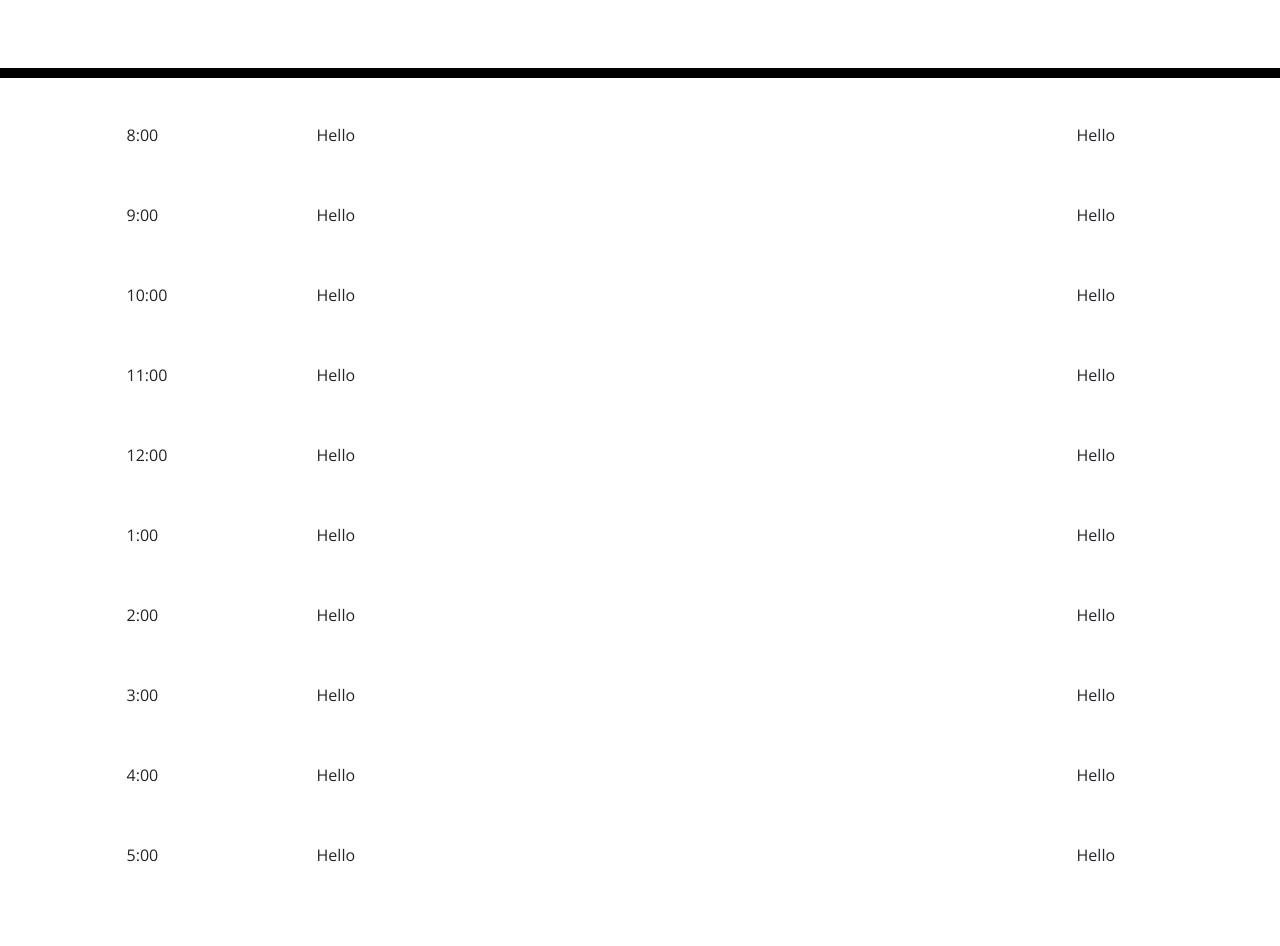
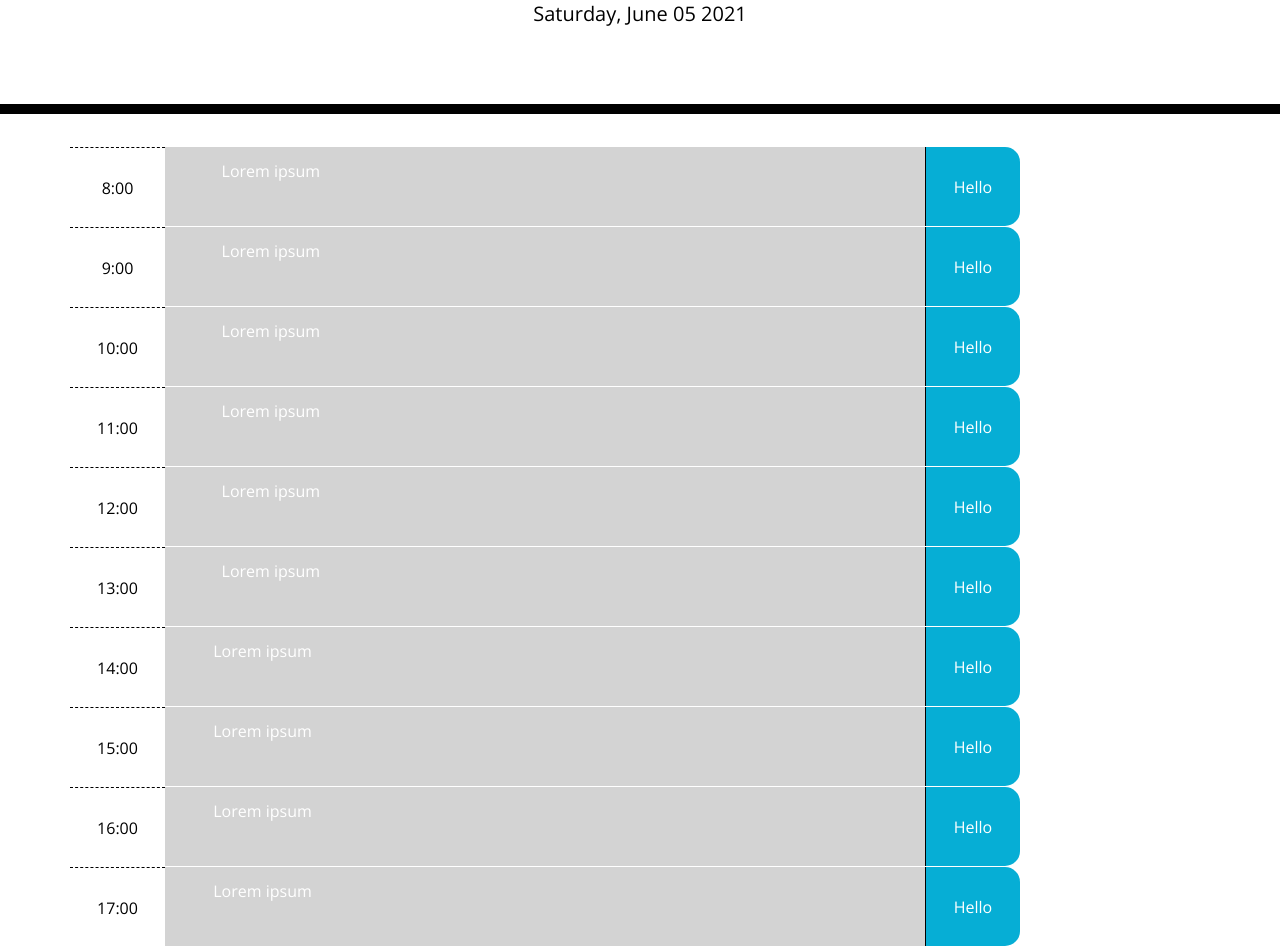
Before and after one commit to AZBDaniel/work-day-scheduler, a plain HTML site: page index.html in a window 1280 px wide. Shown: the part 190-1136 px from the top of the page. Before the commit the page ends 1100 px from the top, so only its background shows below. Drawn offline with nearby package versions, Linux system fonts and the light colour scheme.

Commit message:
color vs time working

```diff
--- a/assets/css/style.css
+++ b/assets/css/style.css
@@ -23,6 +23,7 @@ textarea{
 
 .description{
   white-space: pre-wrap;
+  text-align: left;
 }
 
 .time-block{
@@ -36,7 +37,7 @@ textarea{
   border-top: 1px solid white;;
 }
 
-.hour {
+.timeContainer {
   background-color: #ffffff;
   color: #000000;
   border-top: 1px dashed #000000;
--- a/assets/js/script.js
+++ b/assets/js/script.js
@@ -0,0 +1,19 @@
+
+const now = dayjs().format('dddd, MMMM DD YYYY');
+
+$("#currentDay").text(now);
+
+
+$('.time-block').each(function () {
+    const currentTimeHour = parseInt(dayjs().format('HH'));
+    var timeSlot = $(this).children('.timeContainer').text();
+    var timeSlotHour = parseInt(timeSlot.trim().split(':')[0]);
+    debugger
+    if (timeSlotHour < currentTimeHour) {
+        $(this).children('.description').addClass('past');
+    } else if (timeSlotHour == currentTimeHour) {
+        $(this).children('.description').addClass('present');
+    } else {
+        $(this).children('.description').addClass('future');
+    }
+});
--- a/index.html
+++ b/index.html
@@ -30,140 +30,123 @@
     </header>
 
     <div class="container">
-      <div class="row">
-        <div class="col-md-2">
+
+      <div class="row time-block">
+        <div class="col-md-1 timeContainer">
           8:00
         </div>
-        <div class="col-md-8">
-          Hello
+        <div class="col-md-8 description">
+          Lorem ipsum
         </div>
-        <div class="col-md-2">
+        <div class="col-md-1 saveBtn">
           Hello
         </div>
       </div>
-    </div>
 
-    <div class="container">
-      <div class="row">
-        <div class="col-md-2">
+      <div class="row time-block">
+        <div class="col-md-1 timeContainer">
           9:00
         </div>
-        <div class="col-md-8">
-          Hello
+        <div class="col-md-8 description">
+          Lorem ipsum
         </div>
-        <div class="col-md-2">
+        <div class="col-md-1 saveBtn">
           Hello
         </div>
       </div>
-    </div>
 
-    <div class="container">
-      <div class="row">
-        <div class="col-md-2">
+      <div class="row time-block">
+        <div class="col-md-1 timeContainer">
           10:00
         </div>
-        <div class="col-md-8">
-          Hello
+        <div class="col-md-8 description">
+          Lorem ipsum
         </div>
-        <div class="col-md-2">
+        <div class="col-md-1 saveBtn">
           Hello
         </div>
       </div>
-    </div>
 
-    <div class="container">
-      <div class="row">
-        <div class="col-md-2">
+      <div class="row time-block">
+        <div class="col-md-1 timeContainer">
           11:00
         </div>
-        <div class="col-md-8">
-          Hello
+        <div class="col-md-8 description">
+          Lorem ipsum
         </div>
-        <div class="col-md-2">
+        <div class="col-md-1 saveBtn">
           Hello
         </div>
       </div>
-    </div>
 
-    <div class="container">
-      <div class="row">
-        <div class="col-md-2">
+      <div class="row time-block">
+        <div class="col-md-1 timeContainer">
           12:00
         </div>
-        <div class="col-md-8">
-          Hello
+        <div class="col-md-8 description">
+          Lorem ipsum
         </div>
-        <div class="col-md-2">
+        <div class="col-md-1 saveBtn">
           Hello
         </div>
       </div>
+
+      <div class="row time-block">
+        <div class="col-md-1 timeContainer">
+          13:00
         </div>
-
-    <div class="container">
-      <div class="row">
-        <div class="col-md-2">
-          1:00
+        <div class="col-md-8 description">
+          Lorem ipsum
         </div>
-        <div class="col-md-8">
-          Hello
-        </div>
-        <div class="col-md-2">
+        <div class="col-md-1 saveBtn">
           Hello
         </div>
       </div>
+
+    <div class="row time-block">
+      <div class="col-md-1 timeContainer">
+        14:00
       </div>
-
-    <div class="container">
-      <div class="row">
-        <div class="col-md-2">
-          2:00
+      <div class="col-md-8 description">
+        Lorem ipsum
       </div>
-        <div class="col-md-8">
-          Hello
-        </div>
-        <div class="col-md-2">
+      <div class="col-md-1 saveBtn">
         Hello
       </div>
     </div>
+
+    <div class="row time-block">
+      <div class="col-md-1 timeContainer">
+        15:00
       </div>
-
-    <div class="container">
-      <div class="row">
-        <div class="col-md-2">
-          3:00
+      <div class="col-md-8 description">
+        Lorem ipsum
       </div>
-        <div class="col-md-8">
-          Hello
-        </div>
-        <div class="col-md-2">
+      <div class="col-md-1 saveBtn">
         Hello
       </div>
     </div>
+
+    <div class="row time-block">
+      <div class="col-md-1 timeContainer">
+        16:00
       </div>
-
-    <div class="container">
-      <div class="row">
-        <div class="col-md-2">
-          4:00
+      <div class="col-md-8 description">
+        Lorem ipsum
       </div>
-        <div class="col-md-8">
-          Hello
-        </div>
-        <div class="col-md-2">
+      <div class="col-md-1 saveBtn">
         Hello
       </div>
     </div>
+
+    <div class="row time-block">
+      <div class="col-md-1 timeContainer">
+        17:00
       </div>
-
-    <div class="container">
-      <div class="row">
-        <div class="col-md-2">
-          5:00
+      <div class="col-md-8 description">
+        Lorem ipsum
       </div>
-        <div class="col-md-8">
-          Hello
-        </div>
-        <div class="col-md-2">
+      <div class="col-md-1 saveBtn">
         Hello
       </div>
     </div>
@@ -171,6 +154,7 @@
 
     <script src="https://cdn.jsdelivr.net/npm/bootstrap@5.0.1/dist/js/bootstrap.bundle.min.js" integrity="sha384-gtEjrD/SeCtmISkJkNUaaKMoLD0//ElJ19smozuHV6z3Iehds+3Ulb9Bn9Plx0x4" crossorigin="anonymous"></script>
     <script src="https://code.jquery.com/jquery-3.4.1.min.js"></script>
-    <script src="luxon.js"></script>
+    <script src="https://unpkg.com/dayjs@1.8.21/dayjs.min.js"></script>
+    <script src="./assets/js/script.js"></script>
   </body>
 </html>
```
Lines whose indentation alone changed are shown as unchanged.
